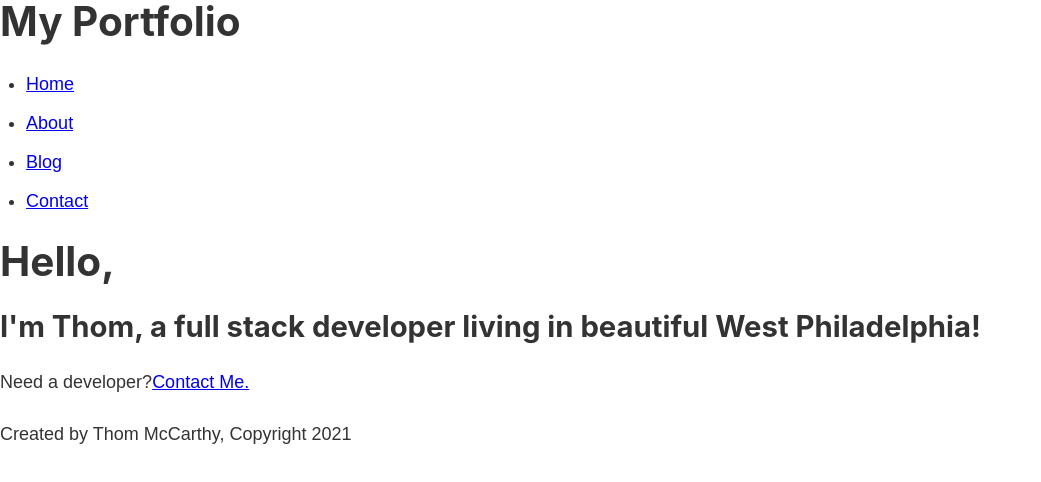
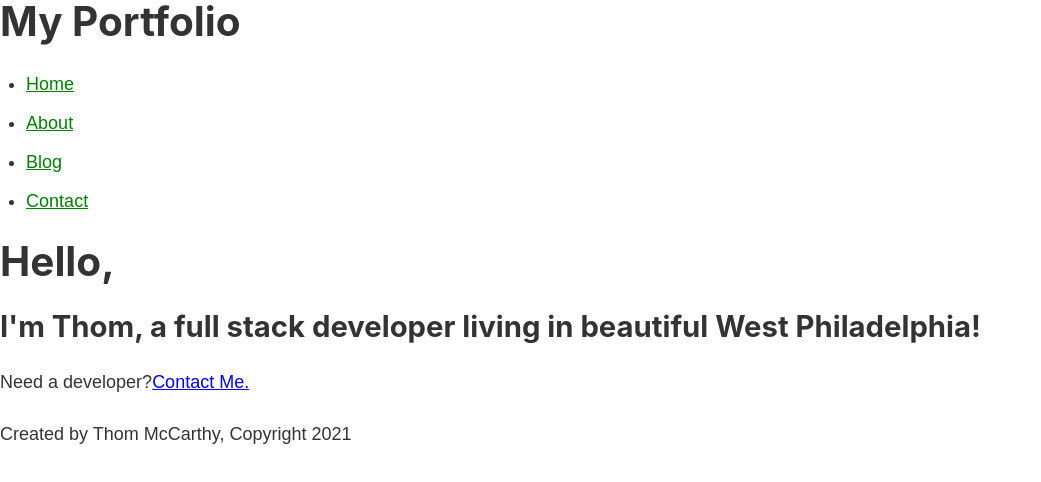
Before and after one commit to thommccarthy/gatsby-portfolio, a Gatsby site: page / in a window 1280 px wide. Shown: the whole page, without its empty margins (0-1041 px from the left). Built offline with nearby package versions, Linux system fonts and the light colour scheme; Gatsby itself is replaced by a stand-in of ours.

Commit message:
added style modules

```diff
--- a/gatsby-config.js
+++ b/gatsby-config.js
@@ -1,10 +1,3 @@
-/**
- * Configure your Gatsby site with this file.
- *
- * See: https://www.gatsbyjs.com/docs/gatsby-config/
- */
-
 module.exports = {
-  /* Your site config here */
-  plugins: ["gatsby-plugin-sass"],
+  plugins: [`gatsby-plugin-sass`],
 }
--- a/package.json
+++ b/package.json
@@ -15,7 +15,7 @@
   },
   "dependencies": {
     "gatsby": "^3.0.1",
-    "gatsby-plugin-sass": "^4.0.1",
+    "gatsby-plugin-sass": "^4.0.2",
     "node-sass": "^5.0.0",
     "react": "^17.0.1",
     "react-dom": "^17.0.1",
--- a/src/components/header.js
+++ b/src/components/header.js
@@ -1,27 +1,37 @@
 import React from "react"
 import { Link } from "gatsby"
+//destructure from module
+import { link } from "../styles/header.module.scss"
 
 const Header = () => {
   return (
-    <div>
+    <header>
       <h1>My Portfolio</h1>
       <nav>
         <ul>
           <li>
-            <Link to="/">Home</Link>
+            <Link className={link} to="/">
+              Home
+            </Link>
           </li>
           <li>
-            <Link to="/about">About</Link>
+            <Link className={link} to="/about">
+              About
+            </Link>
           </li>
           <li>
-            <Link to="/blog">Blog</Link>
+            <Link className={link} to="/blog">
+              Blog
+            </Link>
           </li>
           <li>
-            <Link to="/contact">Contact</Link>
+            <Link className={link} to="/contact">
+              Contact
+            </Link>
           </li>
         </ul>
       </nav>
-    </div>
+    </header>
   )
 }
 
--- a/src/components/layout.js
+++ b/src/components/layout.js
@@ -2,6 +2,7 @@ import React from "react"
 import Header from "./header"
 import Footer from "./footer"
 import "../styles/index.scss"
+import "../styles/layout.module.scss"
 
 const Layout = props => {
   return (
--- /dev/null
+++ b/src/styles/header.module.scss
@@ -0,0 +1,3 @@
+.link {
+  color: green;
+}
```
Also changed, not shown: src/styles/layout.module.scss (added), 1 other file.
